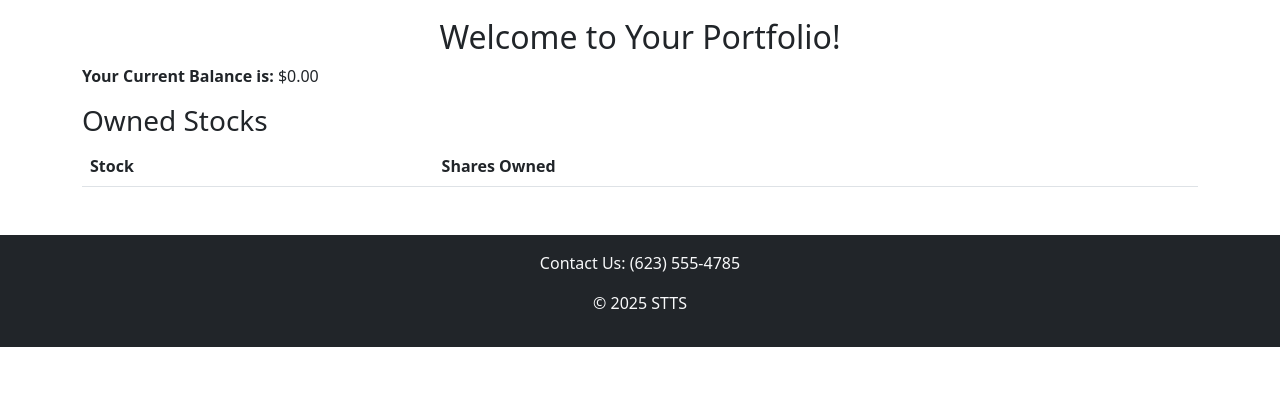
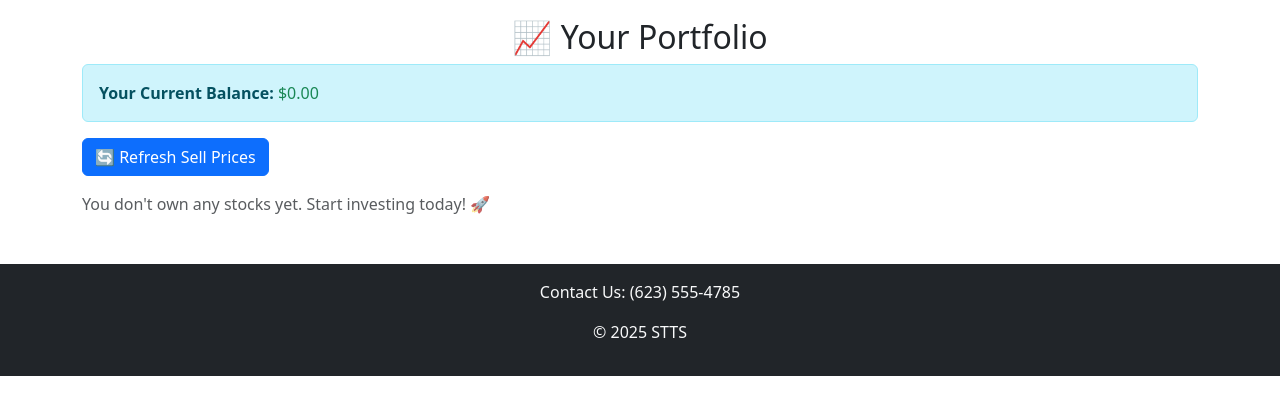
Before and after one commit to ivazqu10/Stocks, a Flask app: page /portfolio in a window 1280 px wide. Shown: the part 66-481 px from the top of the page. Run offline with Flask 3, Linux system fonts and the light colour scheme; the visitor is signed in with stand-in values (Sample User, id 1); lists and menus that the app fills with data are empty.

Commit message:
updated portfolio
Updated portfolio.html to reflect sell prices.

```diff
--- a/app.py
+++ b/app.py
@@ -9,6 +9,7 @@ from functools import wraps
 import pandas as pd
 from datetime import datetime
 import pytz
+import random
 
 app = Flask(__name__)
 
@@ -37,7 +38,7 @@ class UserPortfolio(db.Model):
     user_id = db.Column(db.Integer, db.ForeignKey('user.id'), nullable=False)
     stock_id = db.Column(db.Integer, db.ForeignKey('stock_price.id'), nullable=False)
     shares_owned = db.Column(db.Integer, default=0)
-
+    last_sell_price = db.Column(db.Float, default=0.0)
     user = db.relationship('User', backref=db.backref('portfolio', lazy=True))
     stock = db.relationship('stock_price', backref=db.backref('holdings', lazy=True))
 
@@ -316,6 +317,8 @@ def trade_stock():
         user.cash_balance += total_sale_value
         stock.quantity += shares
 
+        user_portfolio.last_sell_price = new_price
+
         transaction = TransactionHistory(
             user_id=user.id,
             stock_id=stock.id,
@@ -329,8 +332,25 @@ def trade_stock():
         flash(f"Sold at adjusted price: ${new_price:.2f}", "info")
 
     db.session.commit()
-    flash(f"Transaction completed! Your new balance is ${user.cash_balance:.2f}.", "success")
+    flash(f"Transaction completed! Your new balance is ${user.cash_balance:.2f}.")
     return redirect(url_for("buy_sell_stock"))
+
+@app.route("/refresh_prices", methods=["POST"])
+@login_required
+def refresh_prices():
+    user = current_user
+    portfolios = UserPortfolio.query.filter_by(user_id=user.id).all()
+
+    for portfolio in portfolios:
+        if portfolio.shares_owned > 0:
+            # Generate a new random adjusted sell price within ±$5
+            price_adjustment = random.uniform(-5, 5)
+            new_sell_price = max(portfolio.stock.price + price_adjustment, 0.01)
+            portfolio.last_sell_price = new_sell_price
+
+    db.session.commit()
+    flash("Sell prices updated!", "success")
+    return redirect(url_for("portfolio"))
 
 @app.route("/trade_confirmation", methods=["POST"])
 @login_required
@@ -441,7 +461,7 @@ def execute_trade():
 @app.route("/funds_confirmation", methods=["POST"])
 @login_required
 def funds_confirmation():
-    action = request.form.get("action")  # "deposit" or "withdraw"
+    action = request.form.get("action")
     amount = request.form.get("amount", type=float)
 
     if not action or not amount or amount <= 0:
@@ -465,7 +485,7 @@ def process_funds():
 
     # Remove commas before converting to float
     if amount:
-        amount = amount.replace(",", "")  # ✅ Remove commas from number
+        amount = amount.replace(",", "")
 
     try:
         amount = float(amount)  # Convert to float safely
--- a/templates/portfolio.html
+++ b/templates/portfolio.html
@@ -5,26 +5,49 @@
 {% block content %}
 
 <div class="container mt-4">
-    <h2 class="text-center">Welcome to Your Portfolio!</h2>
-    <p><strong>Your Current Balance is:</strong> ${{ "{:,.2f}".format(current_user.cash_balance) }}</p>
+    <h2 class="text-center">📈 Your Portfolio</h2>
+
+    <div class="alert alert-info">
+        <strong>Your Current Balance:</strong> <span class="text-success">${{ "{:,.2f}".format(current_user.cash_balance) }}</span>
+    </div>
+
+    <form action="{{ url_for('refresh_prices') }}" method="post">
+        <button type="submit" class="btn btn-primary mb-3">🔄 Refresh Sell Prices</button>
+    </form>
+
+    {% if current_user.portfolio %}
     <h3>Owned Stocks</h3>
-    <table class="table">
-        <thead>
+    <table class="table table-striped">
+        <thead class="thead-dark">
             <tr>
                 <th>Stock</th>
                 <th>Shares Owned</th>
+                <th>Current Price</th>
+                <th>Last Adjusted Sell Price</th>
+                <th>Total Value</th>
+                <th>Profit/Loss</th>
             </tr>
         </thead>
         <tbody>
             {% for stock in current_user.portfolio %}
+            {% set total_value = stock.shares_owned * stock.stock.price %}
+            {% set profit_loss = (stock.stock.price - stock.last_sell_price) * stock.shares_owned %}
             <tr>
-                <td>{{ stock.stock.symbol }}</td>
+                <td><strong>{{ stock.stock.symbol }}</strong></td>
                 <td>{{ stock.shares_owned }}</td>
+                <td>${{ "{:,.2f}".format(stock.stock.price) }}</td>
+                <td class="text-primary">${{ "{:,.2f}".format(stock.last_sell_price) if stock.last_sell_price > 0 else "N/A" }}</td>
+                <td>${{ "{:,.2f}".format(total_value) }}</td>
+                <td class="{% if profit_loss >= 0 %}text-success{% else %}text-danger{% endif %}">
+                    ${{ "{:,.2f}".format(profit_loss) }}
+                </td>
             </tr>
             {% endfor %}
         </tbody>
     </table>
+    {% else %}
+    <p class="text-muted">You don't own any stocks yet. Start investing today! 🚀</p>
+    {% endif %}
 </div>
 
-
 {% endblock %}
```
